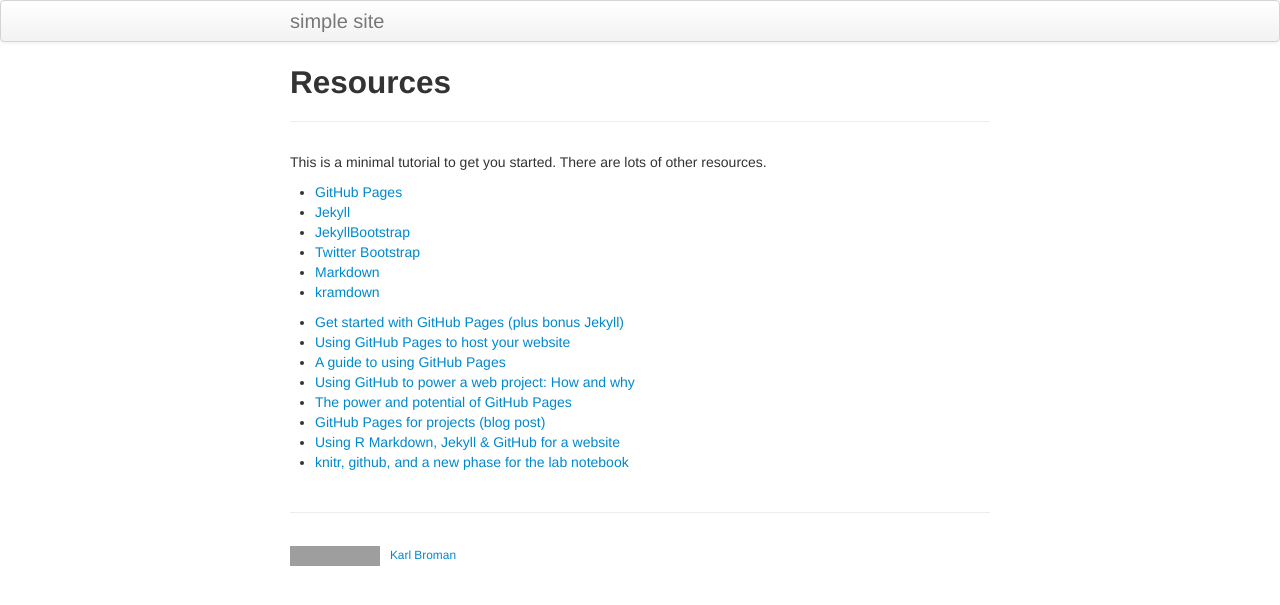
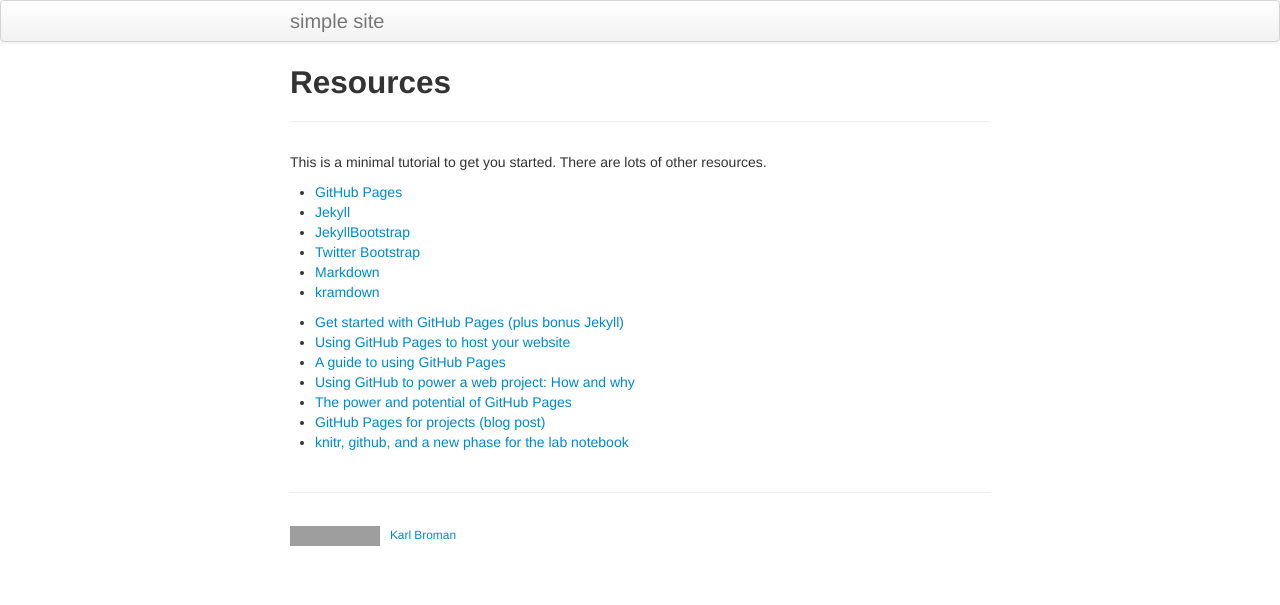
Before and after one commit to kbroman/simple_site, a Jekyll site: the page built from pages/resources.md, in a window 1280 px wide. Shown: the top 605 px of the page. Built offline with Jekyll 4.4.1, drawn with Linux system fonts in a browser that asks for light colours; part of the change alters nothing that is shown; grey boxes are pictures that could not be loaded.

Commit message:
pages/resources: Fix a broken link and change on https to http

```diff
--- a/pages/resources.md
+++ b/pages/resources.md
@@ -9,7 +9,7 @@ other resources.
 
 - [GitHub Pages](https://pages.github.com)
 - [Jekyll](https://jekyllrb.com)
-- [JekyllBootstrap](https://jekyllbootstrap.com)
+- [JekyllBootstrap](http://jekyllbootstrap.com)
 - [Twitter Bootstrap](https://getbootstrap.com)
 - [Markdown](https://daringfireball.net/projects/markdown)
 - [kramdown](https://kramdown.gettalong.org)
@@ -20,5 +20,4 @@ other resources.
 - [Using GitHub to power a web project: How and why](https://audreywatters.com/2013/07/07/how-to-run-your-site-on-github/)
 - [The power and potential of GitHub Pages](https://konklone.com/post/the-power-and-potential-of-github-pages)
 - [GitHub Pages for projects (blog post)](http://blog.aquinzi.com/gh-pages-project/)
-- [Using R Markdown, Jekyll & GitHub for a website](http://jason.bryer.org/posts/2012-12-10/Markdown_Jekyll_R_for_Blogging.html)
 - [knitr, github, and a new phase for the lab notebook](http://carlboettiger.info/2012/03/21/knitr-github-and-a-new-phase-for-the-lab-notebook.html)
```
